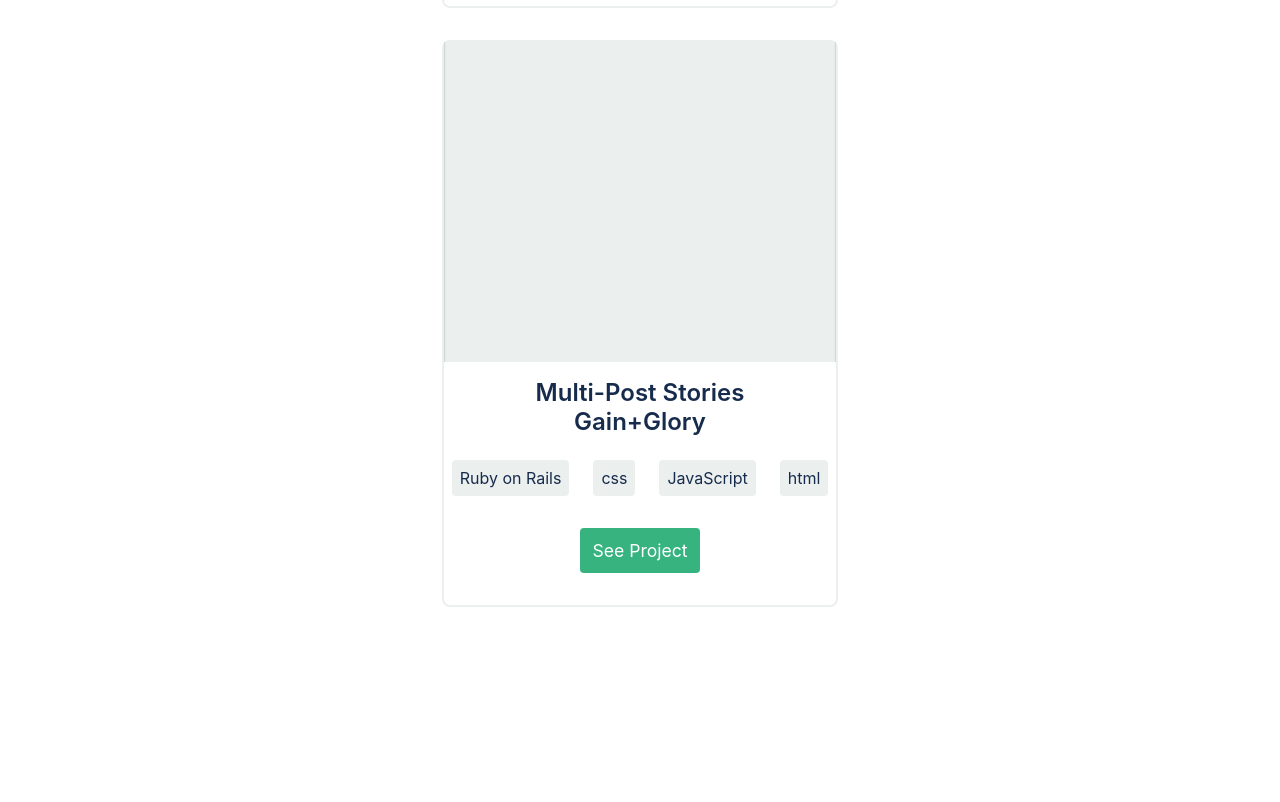
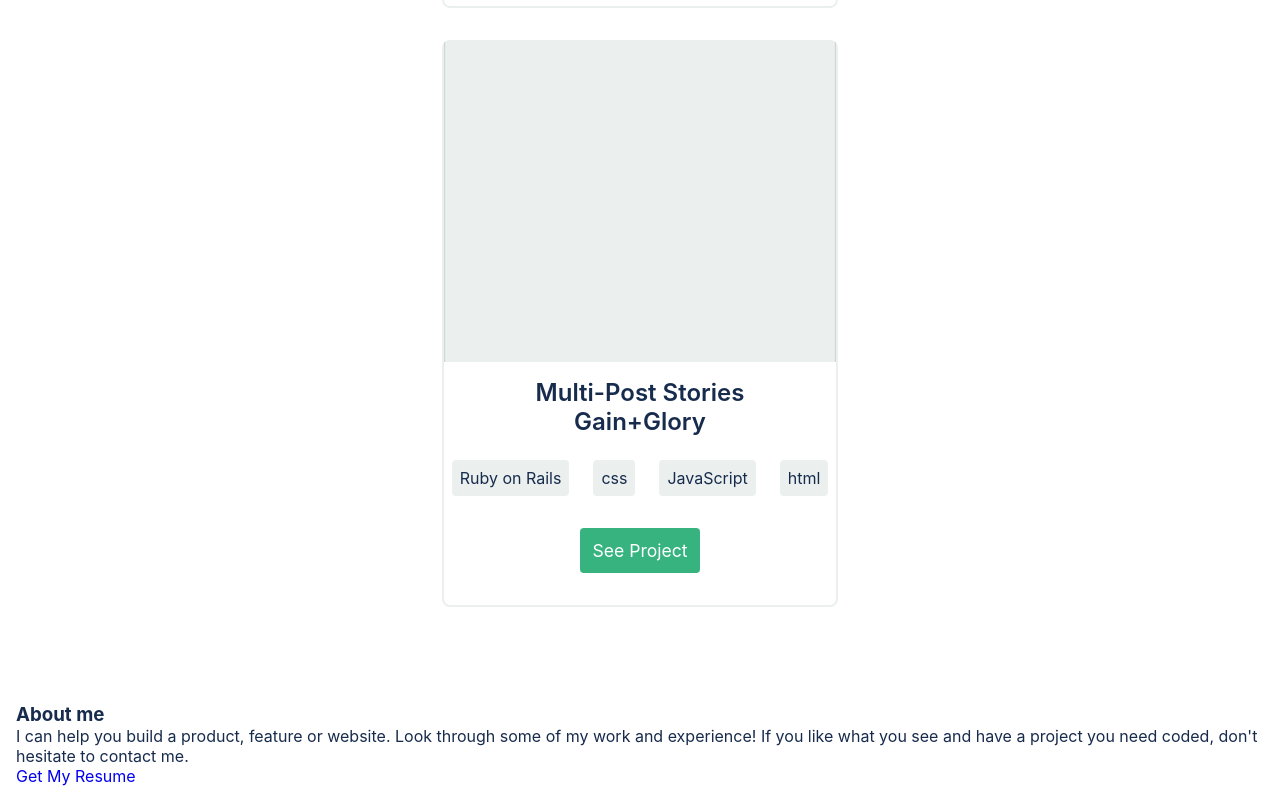
Before and after one commit to kwesiObuobi/portfolio-setup-and-mobile-first, a website: page index.html in a window 1280 px wide. Shown: the part 3335-4137 px from the top of the page. Before the commit the page ends 4054 px from the top, so only its background shows below. Drawn offline with Linux system fonts and the light colour scheme.

Commit message:
Add html markup for the 'About me' section of the page

```diff
--- a/index.html
+++ b/index.html
@@ -147,6 +147,17 @@
 
         </section>
 
+        <!-- ABOUT ME -->
+        <section class="about-me">
+
+            <div class="about-me-info">
+                <h3 class="about-me-header">About me</h3>
+                <p class="about-me-text">I can help you build a product, feature or website. Look through some of my work and experience! If you like what you see and have a project you need coded, don't hesitate to contact me.</p>
+                <a href="#" class="resume-btn">Get My Resume</a>
+            </div>
+
+        </section>
+
     </div>
 
 </body>
```
